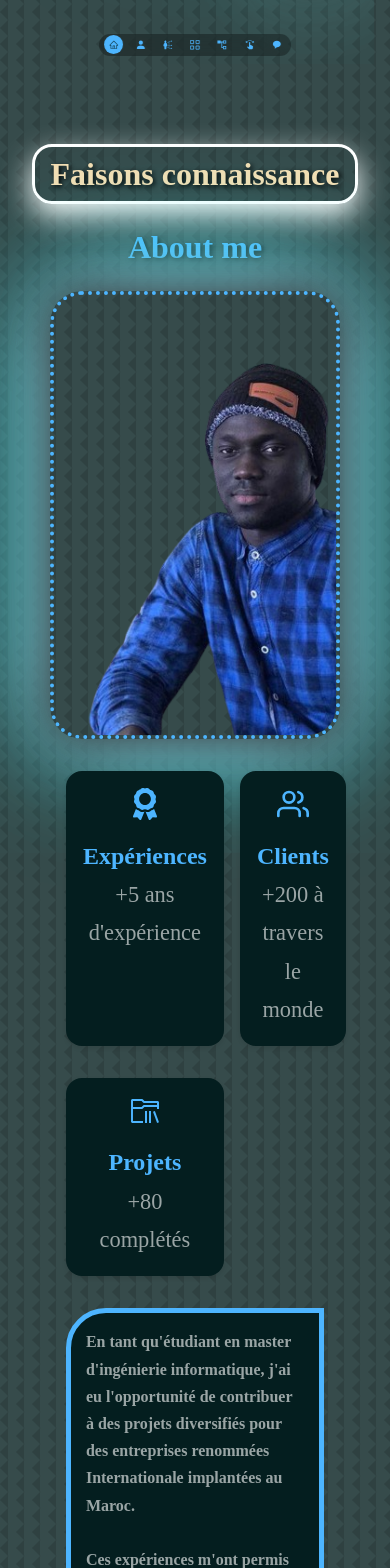
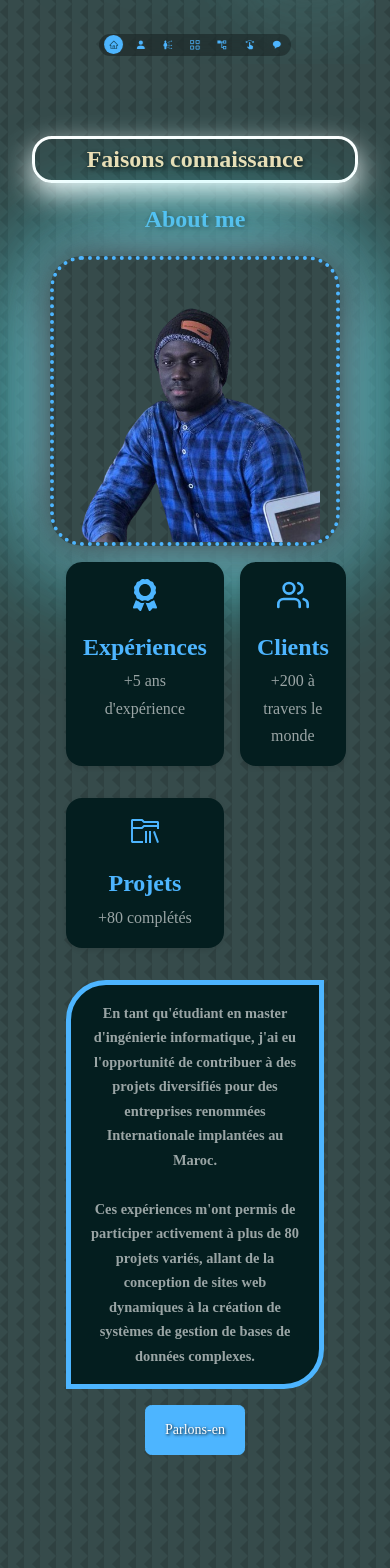
Before and after one commit to Mouhamed1003/keenprogrammer.com, a React (Create React App) app: page / in a window 390 px wide. Shown: the part 780-2348 px from the top of the page. Built offline with nearby package versions, Linux system fonts and the light colour scheme.

Commit message:
Update a_propos.css

```diff
--- a/src/components/a_propos/a_propos.css
+++ b/src/components/a_propos/a_propos.css
@@ -156,41 +156,38 @@ section {
         gap: 0;
     }
     #apropos {
-        padding-top: 1rem;
+        padding-top: 0.5rem;
     }
     .apropos_moi {
-        margin: 0 0 2rem 3.4rem;
-        width: 85%;
-    }
-    .apropos_moi-image {
-        width: 24em;
+        width: 70%;
+        margin: 2rem auto;
     }
     .apropos_content p {
         margin: 1rem 0 1.5rem;
-        font-size: 1rem;
-    }
-    .apropos h5 {
-        font-size: xx-large;
-    }
-    #apropos h2 {
-        font-size: xx-large;
-    }
-    .apropos_content {
-        margin-top: 2rem;
-        width: 100%;
-    }
-    .apropos_card small {
-        font-size: 1.4rem;
-    }
-    .apropos_content. btn.btn-primary {
-        font-size: x-large;
     }
 }
 
-/* Media Queries - Mobiles */
 @media screen and (max-width: 600px) {
+    .apropos_moi {
+        width: 100%;
+        margin: 0 auto 1rem;
+    }
+    .apropos_cards {
+        grid-template-columns: 1fr;
+        gap: 1rem;
+    }
+    .apropos_content {
+        text-align: center;
+    }
+    .apropos_content p {
+        margin: 1.5rem 0;
+    }
+}
+
+/* Media Query pour les iPhone 12 Pro */
+@media screen and (max-width: 390px) {
     .apropos_container {
-        display: block; /* Disposition en bloc pour éviter les débordements */
+        display: block; /* Changement de la disposition en bloc pour empêcher le débordement */
         padding: 0 1rem; /* Ajout d'un padding pour éviter les bordures collées */
     }
 
@@ -198,7 +195,6 @@ section {
         width: 100%; /* Largeur à 100% pour s'adapter à l'écran */
         margin: 0 auto 1rem; /* Centrer l'élément avec une marge en bas */
         padding: 1rem; /* Réduction du padding */
-        height: 28rem;
     }
 
     .apropos_moi-image img {
@@ -208,7 +204,7 @@ section {
     }
 
     .apropos_content {
-        text-align: left; /* Centrer le texte */
+        text-align: center; /* Centrer le texte */
         width: 100%; /* Largeur à 100% */
         padding: 0 1rem; /* Ajout de padding pour éviter que le texte touche les bords */
     }
@@ -216,6 +212,8 @@ section {
     .apropos_content p {
         width: 100%; /* Largeur à 100% */
         margin: 1rem 0; /* Marge réduite */
+        padding: 1rem; /* Ajout de padding pour éviter que le texte touche les bords */
+        box-sizing: border-box; /* Inclure le padding dans la largeur totale */
     }
 
     .apropos_cards {
@@ -234,7 +232,7 @@ section {
         box-shadow: 0 2px 5px rgba(0, 0, 0, 0.1); /* Ajout d'une ombre */
     }
 
-    .apropos_card .apropos_icon {
+    .apropos_icon {
         font-size: 2rem; /* Taille des icônes */
         margin-bottom: 0.5rem; /* Marge inférieure */
     }
@@ -245,11 +243,8 @@ section {
         text-overflow: ellipsis; /* Points de suspension en cas de dépassement */
         white-space: nowrap; /* Empêcher le texte de passer à la ligne */
         margin: 0 1rem; /* Marges horizontales */
-        font-size: xx-large;
     }
-    .apropos h2 {
-        font-size: xx-large;
-    }
+
     .my_nationality {
         display: block; /* S'assurer que l'élément est en bloc */
         margin: 0.5rem 0; /* Marges pour espacement */
@@ -260,77 +255,3 @@ section {
         margin: 0.5rem 0; /* Marges pour espacement */
     }
 }
-
-/* Media Query pour les iPhone 12 Pro */
-@media screen and (max-width: 390px) {
-    .apropos_container {
-        display: block; /* Disposition en bloc pour éviter les débordements */
-        padding: 0 1rem; /* Ajout d'un padding pour éviter les bordures collées */
-    }
-
-    .apropos_moi {
-        width: 100%; /* Largeur à 100% pour s'adapter à l'écran */
-        margin: 0 auto 1rem; /* Centrer l'élément avec une marge en bas */
-        padding: 1rem; /* Réduction du padding */
-        height: 28rem;
-    }
-
-    .apropos_moi-image img {
-        width: 100%; /* Largeur de l'image à 100% */
-        height: auto; /* Hauteur automatique pour préserver les proportions */
-        border-radius: 2rem; /* Bordure arrondie */
-    }
-
-    .apropos_content {
-        text-align: left; /* Centrer le texte */
-        width: 100%; /* Largeur à 100% */
-        padding: 0 1rem; /* Ajout de padding pour éviter que le texte touche les bords */
-    }
-
-    .apropos_content p {
-        width: 100%; /* Largeur à 100% */
-        margin: 1rem 0; /* Marge réduite */
-    }
-
-    .apropos_cards {
-        display: grid; /* Utilisation de la grille pour les cartes */
-        grid-template-columns: 1fr 1fr; /* Deux colonnes égales */
-        gap: 1rem; /* Espace entre les cartes */
-    }
-
-    .apropos_card {
-        width: 100%; /* Largeur à 100% pour s'adapter à la colonne */
-        margin-bottom: 1rem; /* Marge inférieure */
-        padding: 1rem; /* Padding interne */
-        border-radius: 1rem; /* Bordures arrondies */
-        background: var(--color-bg-variant); /* Couleur de fond */
-        text-align: center; /* Centrer le contenu */
-        box-shadow: 0 2px 5px rgba(0, 0, 0, 0.1); /* Ajout d'une ombre */
-    }
-
-    .apropos_card .apropos_icon {
-        font-size: 2rem; /* Taille des icônes */
-        margin-bottom: 0.5rem; /* Marge inférieure */
-    }
-
-    .apropos h5 {
-        color: wheat;
-        overflow: hidden; /* Empêcher le dépassement du texte */
-        text-overflow: ellipsis; /* Points de suspension en cas de dépassement */
-        white-space: nowrap; /* Empêcher le texte de passer à la ligne */
-        margin: 0 1rem; /* Marges horizontales */
-        font-size: xx-large;
-    }
-    .apropos h2 {
-        font-size: xx-large;
-    }
-    .my_nationality {
-        display: block; /* S'assurer que l'élément est en bloc */
-        margin: 0.5rem 0; /* Marges pour espacement */
-    }
-
-    .etoile {
-        display: block; /* S'assurer que l'élément est en bloc */
-        margin: 0.5rem 0; /* Marges pour espacement */
-    }
-}
```
